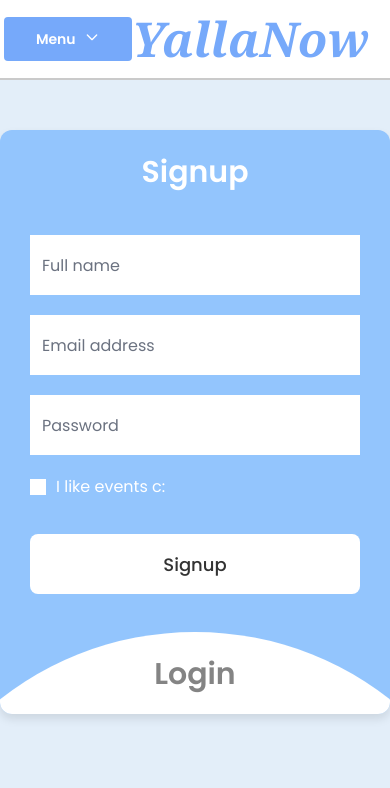
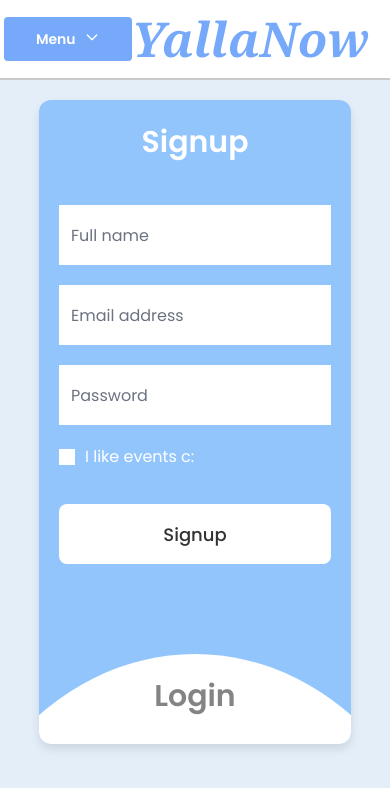
Before and after one commit to maged-elhabiby/YallaNow, a React (Create React App) app in the folder Frontend/: page /Login in a window 390 px wide. Shown: the top 788 px of the page. Built offline with nearby package versions, Linux system fonts and the light colour scheme.

Commit message:
Updated resize

```diff
--- a/Frontend/src/components/login.css
+++ b/Frontend/src/components/login.css
@@ -11,6 +11,7 @@
 body {
   background-color: rgb(227, 238, 249);
 }
+
 .navigation {
   display: flex;
   background-color: white;
@@ -19,22 +20,12 @@
   width: 100%;
   padding-left: 1%;
   padding-right: 1%;
-    /* box-shadow: 0 1px 10px rgba(0, 0, 0, 1); */
-    justify-content:space-between;
+  justify-content: space-between;
   align-items: center;
   border-bottom: 2px solid #cacaca;
-
+  z-index: 1000; /* Set a higher z-index to keep navigation above other elements */
 }
 
-
-/*
-body {
-  min-height: 100vh;
-  display: flex;
-  align-items: center;
-  justify-content: center;
-  background: #f0faff;
-} */
 
 .container2 {
     display: flex;
@@ -58,7 +49,6 @@
   background: #93c5fd;
   box-shadow: 0 5px 10px rgba(0, 0, 0, 0.1);
   overflow: hidden;
-
 }
 
 .form.login {
@@ -72,6 +62,17 @@
   height: 100%;
   background: #fff;
   transition: all 0.6s ease;
+}
+
+@media (max-width: 768px) {
+  .wrapper {
+    width: 80%;
+    max-width: 80%;
+    padding: 20px;
+    bottom: 100px;
+    top: 100px;
+    transform: translateX(-50%);
+  }
 }
 
 .wrapper.active .form.login {
```
Lines whose indentation alone changed are shown as unchanged.
